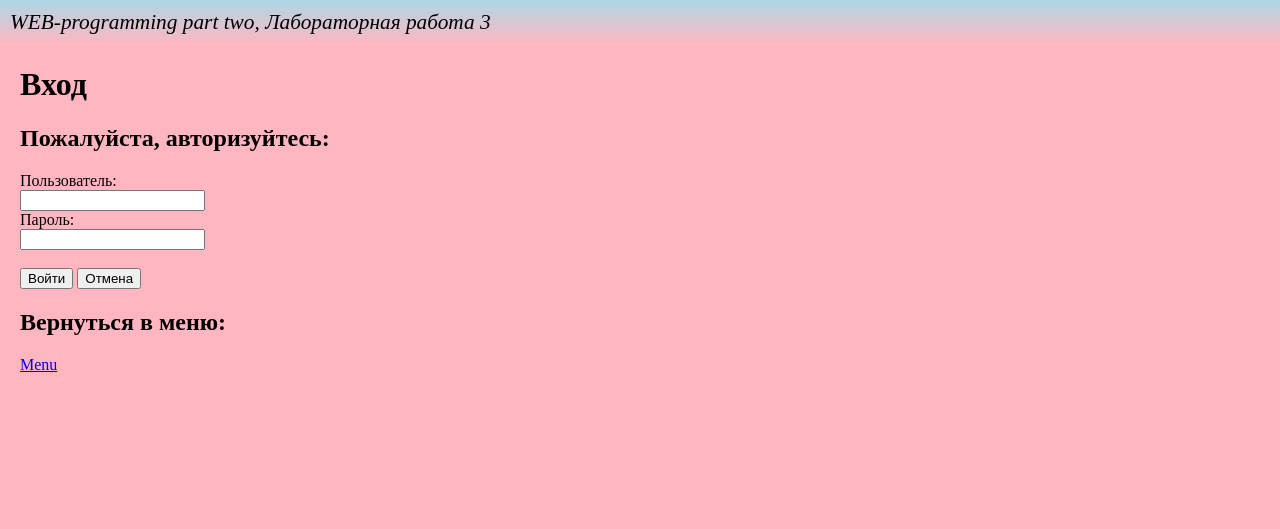
After one commit to Kashiraaa/wed-prog-lab-part-two, a Flask app: page /lab4/login in a window 1280 px wide. The commit adds this page. Shown: the top 529 px of the page. Run offline with Flask 3, Linux system fonts and the light colour scheme.

Commit message:
Форма авторизации(доделать)

```diff
--- a/lab4.py
+++ b/lab4.py
@@ -4,3 +4,8 @@ lab4 = Blueprint ('lab4', __name__)
 @lab4.route ('/lab4/')
 def lab():
     return render_template('lab4.html')
+
+
+@lab4.route ('/lab4/login', methods = ['GET', 'POST'])
+def login():
+    return render_template('login.html')
--- /dev/null
+++ b/templates/login.html
@@ -0,0 +1,22 @@
+{% extends "base.html" %}
+
+{% block lab %}Лабораторная работа 3{% endblock %}
+
+{% block main %}
+    <h1>Вход</h1>
+    <h2>Пожалуйста, авторизуйтесь:</h2>
+    <form method="post">
+        <div>
+            <label for="username">Пользователь:</label><br>
+            <input type="text" id="username" name="username"><br>
+        </div>
+        <div>
+            <label for="password">Пароль:</label><br>
+            <input type="password" id="password" name="password">
+        </div><br>
+        <div>
+            <button type="submit">Войти</button>
+            <button type="submit">Отмена</button>
+        </div>
+    </form>
+{% endblock %}
```
Also changed, not shown: templates/lab4.html (added, +11 -0 lines), templates/lab3.html (line endings or trailing spaces).
